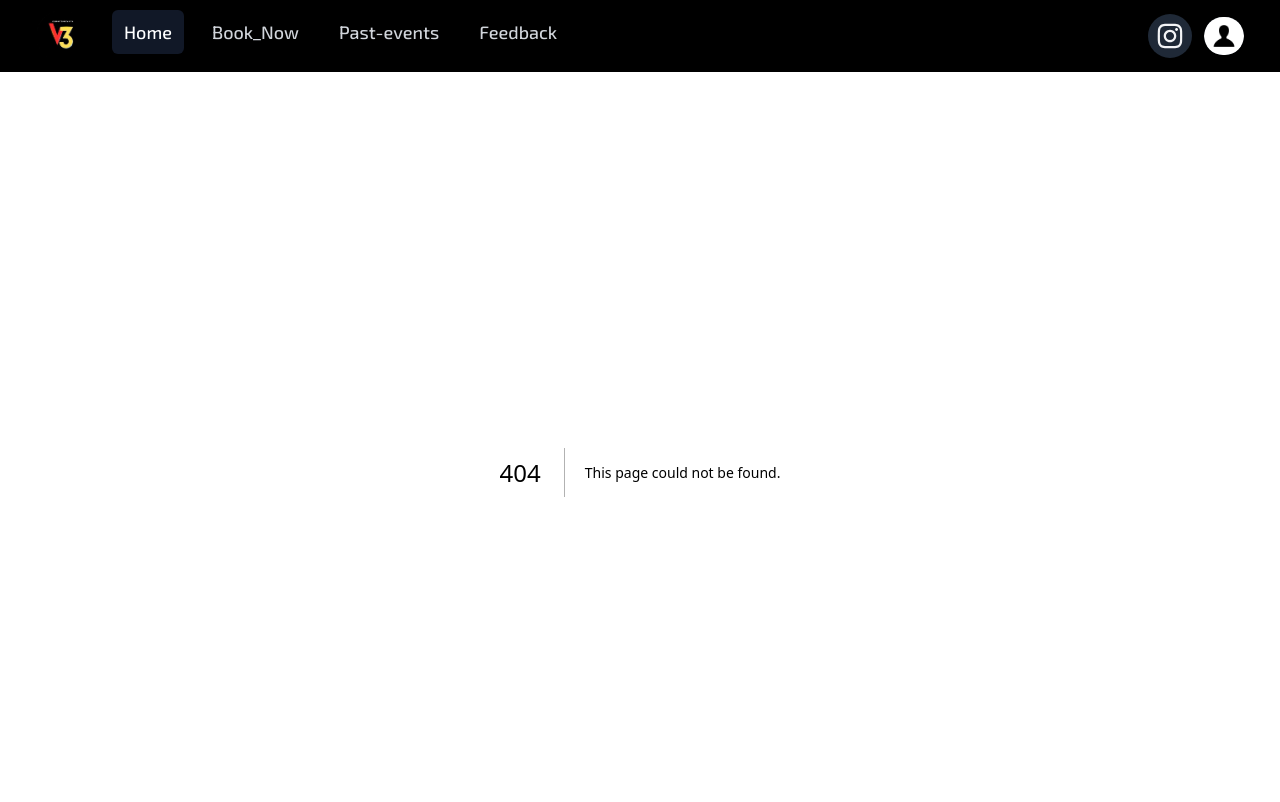
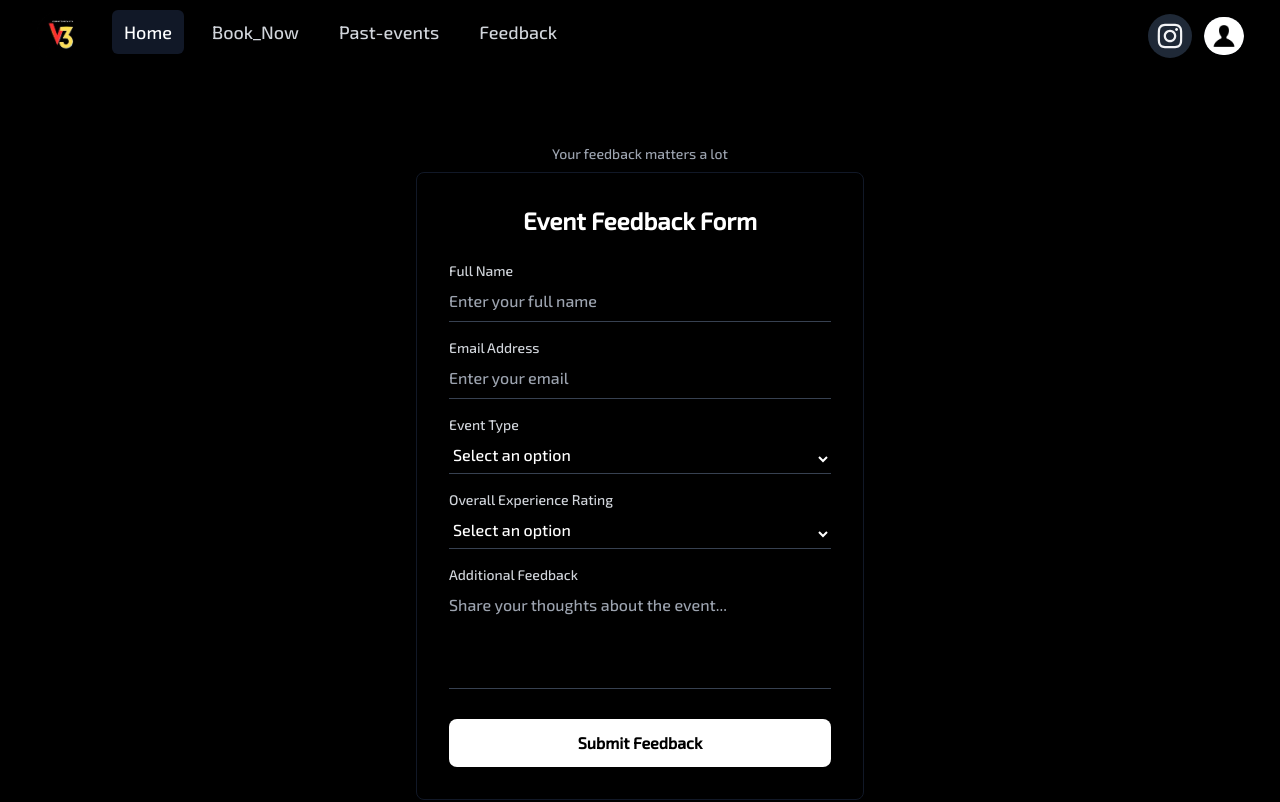
Before and after one commit to alfiyafatima09/v3_event_planners, a Next.js app in the folder frontend/: page /feedback in a window 1280 px wide. Before the commit this address had no page. Shown: the top 802 px of the page. Built offline with nearby package versions, Linux system fonts and the light colour scheme.

Commit message:
feedback form added

```diff
--- /dev/null
+++ b/frontend/src/app/feedback/page.tsx
@@ -0,0 +1,184 @@
+"use client";
+import React, { useState } from 'react';
+
+interface FormData {
+  name: string;
+  email: string;
+  eventType: string;
+  rating: string;
+  feedback: string;
+}
+
+const EVENT_TYPES = [
+  { value: 'birthday', label: 'Birthday Parties' },
+  { value: 'engagement', label: 'Engagements' },
+  { value: 'housewarming', label: 'Housewarming' },
+  { value: 'puja', label: 'Puja Events' },
+  { value: 'babyshower', label: 'Baby Showers' },
+  { value: 'naming', label: 'Naming Ceremony' }
+];
+
+const RATINGS = [
+  { value: '5', label: 'Excellent (5/5)' },
+  { value: '4', label: 'Very Good (4/5)' },
+  { value: '3', label: 'Good (3/5)' },
+  { value: '2', label: 'Fair (2/5)' },
+  { value: '1', label: 'Poor (1/5)' }
+];
+
+interface InputProps extends React.InputHTMLAttributes<HTMLInputElement> {
+  label: string;
+}
+
+const Input: React.FC<InputProps> = ({ label, ...props }) => (
+  <div className="mb-4">
+    <label htmlFor={props.id} className="block text-gray-300 mb-2 text-sm">
+      {label}
+    </label>
+    <input
+      {...props}
+      className="w-full bg-transparent border-b border-gray-700 text-white focus:outline-none focus:border-gray-300 pb-2 transition-colors"
+    />
+  </div>
+);
+
+interface SelectProps extends React.SelectHTMLAttributes<HTMLSelectElement> {
+  label: string;
+  options: { value: string; label: string }[];
+}
+
+const Select: React.FC<SelectProps> = ({ label, options, ...props }) => (
+  <div className="mb-4">
+    <label htmlFor={props.id} className="block text-gray-300 mb-2 text-sm">
+      {label}
+    </label>
+    <select
+      {...props}
+      className="w-full bg-black text-white border-b border-gray-700 focus:outline-none focus:border-gray-300 pb-2 transition-colors"
+    >
+      <option value="" className="bg-black">Select an option</option>
+      {options.map((option) => (
+        <option key={option.value} value={option.value} className="bg-black">
+          {option.label}
+        </option>
+      ))}
+    </select>
+  </div>
+);
+
+interface TextAreaProps extends React.TextareaHTMLAttributes<HTMLTextAreaElement> {
+  label: string;
+}
+
+const TextArea: React.FC<TextAreaProps> = ({ label, ...props }) => (
+  <div className="mb-6">
+    <label htmlFor={props.id} className="block text-gray-300 mb-2 text-sm">
+      {label}
+    </label>
+    <textarea
+      {...props}
+      className="w-full bg-transparent border-b border-gray-700 text-white focus:outline-none focus:border-gray-300 pb-2 h-24 resize-none transition-colors"
+    />
+  </div>
+);
+
+function App() {
+  const [formData, setFormData] = useState<FormData>({
+    name: '',
+    email: '',
+    eventType: '',
+    rating: '',
+    feedback: ''
+  });
+
+  const handleChange = (
+    e: React.ChangeEvent<HTMLInputElement | HTMLSelectElement | HTMLTextAreaElement>
+  ) => {
+    const { name, value } = e.target;
+    setFormData(prev => ({
+      ...prev,
+      [name]: value
+    }));
+  };
+
+  const handleSubmit = (e: React.FormEvent) => {
+    e.preventDefault();
+    console.log('Form submitted:', formData);
+  };
+
+  return (
+    <div className="min-h-screen bg-black flex items-center justify-center p-4">
+      <div className="w-full max-w-md">
+        <p className="text-gray-400 text-sm text-center mb-2">Your feedback matters a lot</p>
+        <form
+          onSubmit={handleSubmit}
+          className="bg-black border border-gray-900 rounded-lg p-8 shadow-2xl"
+        >
+          <h2 className="text-white text-2xl font-bold mb-6 text-center">
+            Event Feedback Form
+          </h2>
+
+          <Input
+            label="Full Name"
+            id="name"
+            name="name"
+            type="text"
+            value={formData.name}
+            onChange={handleChange}
+            placeholder="Enter your full name"
+            required
+          />
+
+          <Input
+            label="Email Address"
+            id="email"
+            name="email"
+            type="email"
+            value={formData.email}
+            onChange={handleChange}
+            placeholder="Enter your email"
+            required
+          />
+
+          <Select
+            label="Event Type"
+            id="eventType"
+            name="eventType"
+            value={formData.eventType}
+            onChange={handleChange}
+            options={EVENT_TYPES}
+            required
+          />
+
+          <Select
+            label="Overall Experience Rating"
+            id="rating"
+            name="rating"
+            value={formData.rating}
+            onChange={handleChange}
+            options={RATINGS}
+            required
+          />
+
+          <TextArea
+            label="Additional Feedback"
+            id="feedback"
+            name="feedback"
+            value={formData.feedback}
+            onChange={handleChange}
+            placeholder="Share your thoughts about the event..."
+          />
+
+          <button
+            type="submit"
+            className="w-full bg-white text-black py-3 rounded-lg hover:bg-gray-200 transition-colors font-semibold"
+          >
+            Submit Feedback
+          </button>
+        </form>
+      </div>
+    </div>
+  );
+}
+
+export default App;
```
